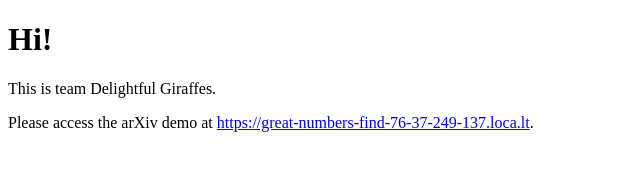
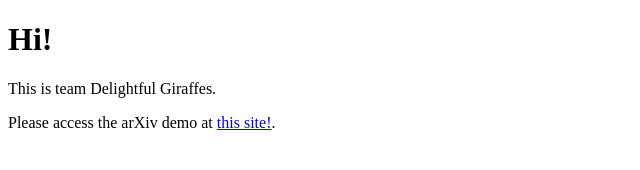
Before and after one commit to delightful-giraffes/delightful-giraffes.github.io, a plain HTML site: page index.html in a window 1280 px wide. Shown: the whole page, without its empty margins (0-640 px from the left). Drawn offline with Linux system fonts and the light colour scheme.

Commit message:
Update index.html

```diff
--- a/index.html
+++ b/index.html
@@ -6,6 +6,6 @@
 <body>
   <h1>Hi!</h1>
   <p>This is team Delightful Giraffes.</p>
-  <p>Please access the arXiv demo at <a href="https://great-numbers-find-76-37-249-137.loca.lt">https://great-numbers-find-76-37-249-137.loca.lt</a>.</p>
+  <p>Please access the arXiv demo at <a href="https://great-numbers-find-76-37-249-137.loca.lt">this site!</a>.</p>
 </body>
 </html>
```
